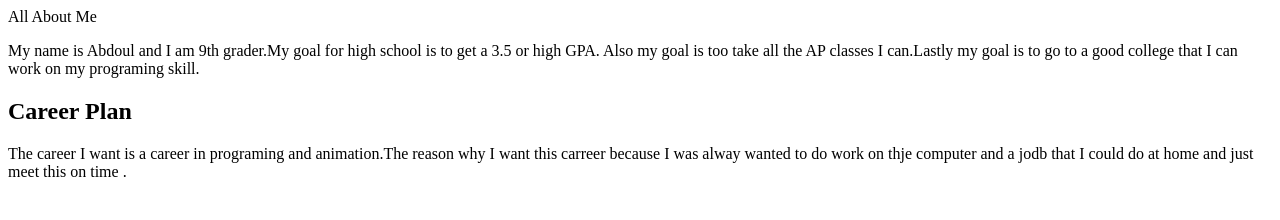
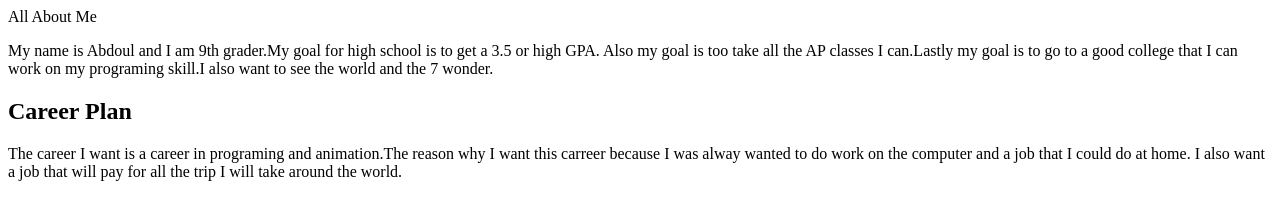
Before and after one commit to abdoulridwane6088/abdoulridwane6088.github.io, a plain HTML site: page index.html in a window 1280 px wide. Drawn offline with Linux system fonts and the light colour scheme.

Commit message:
Update index.html

```diff
--- a/index.html
+++ b/index.html
@@ -11,9 +11,11 @@
     <hl>All About Me</hl>
     <article>
       <p>My name is Abdoul and I am 9th grader.My goal for high school is to get a 3.5 or high GPA.
-      Also my goal is too take all the AP classes I can.Lastly my goal is to go to a good college that I can work on my programing skill. </p>
+      Also my goal is too take all the AP classes I can.Lastly my goal is to go to a good college that I can work on my programing skill.I also want to see
+      the world and the 7 wonder.</p>
     <h2>Career Plan</h2>
-      <p>The career I want is a career in programing and animation.The reason why I want this carreer because I was alway wanted to do work on thje computer and a jodb that I could do at home and just meet this on time .  </p>
+      <p>The career I want is a career in programing and animation.The reason why I want this carreer because I was alway wanted to do work on the computer and a job that I could do at home.
+      I also want a job that will pay for all the trip I will take around the world. </p>
     </article>
     </section>
  </body>
```
